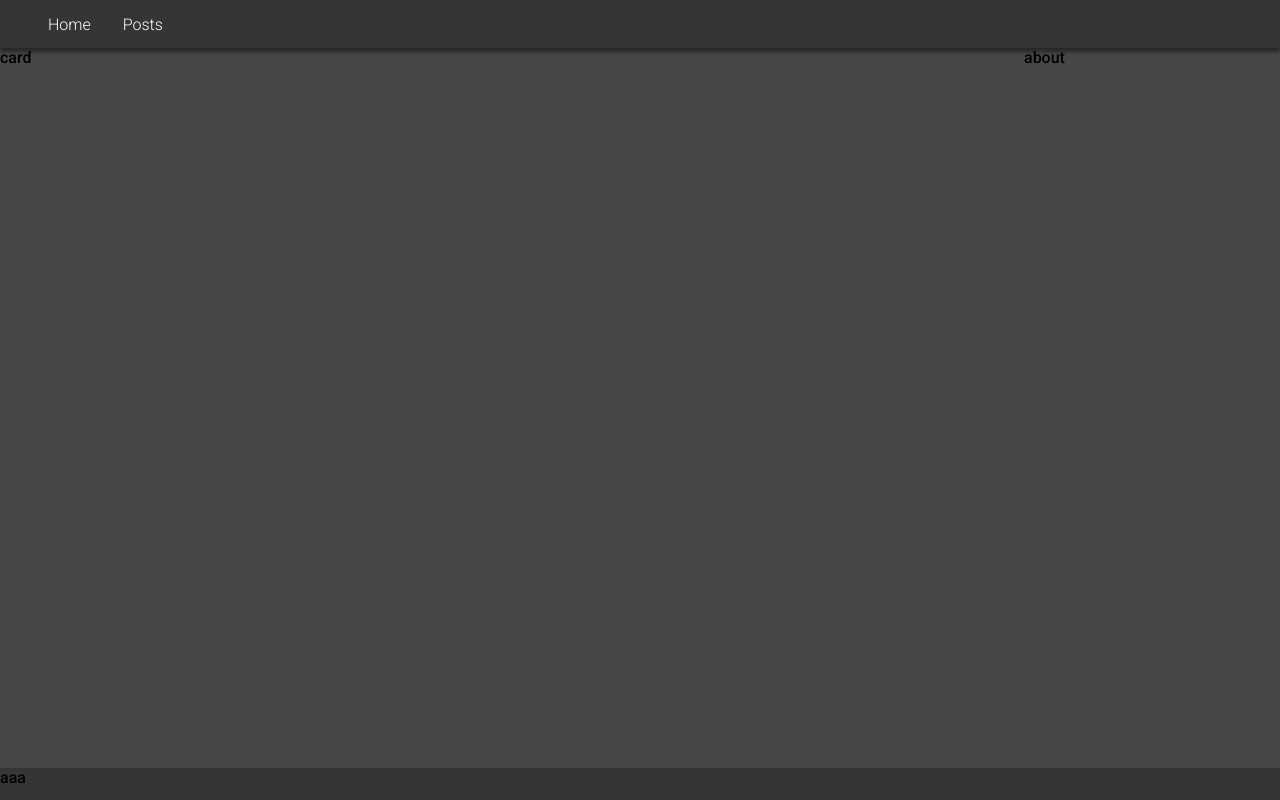
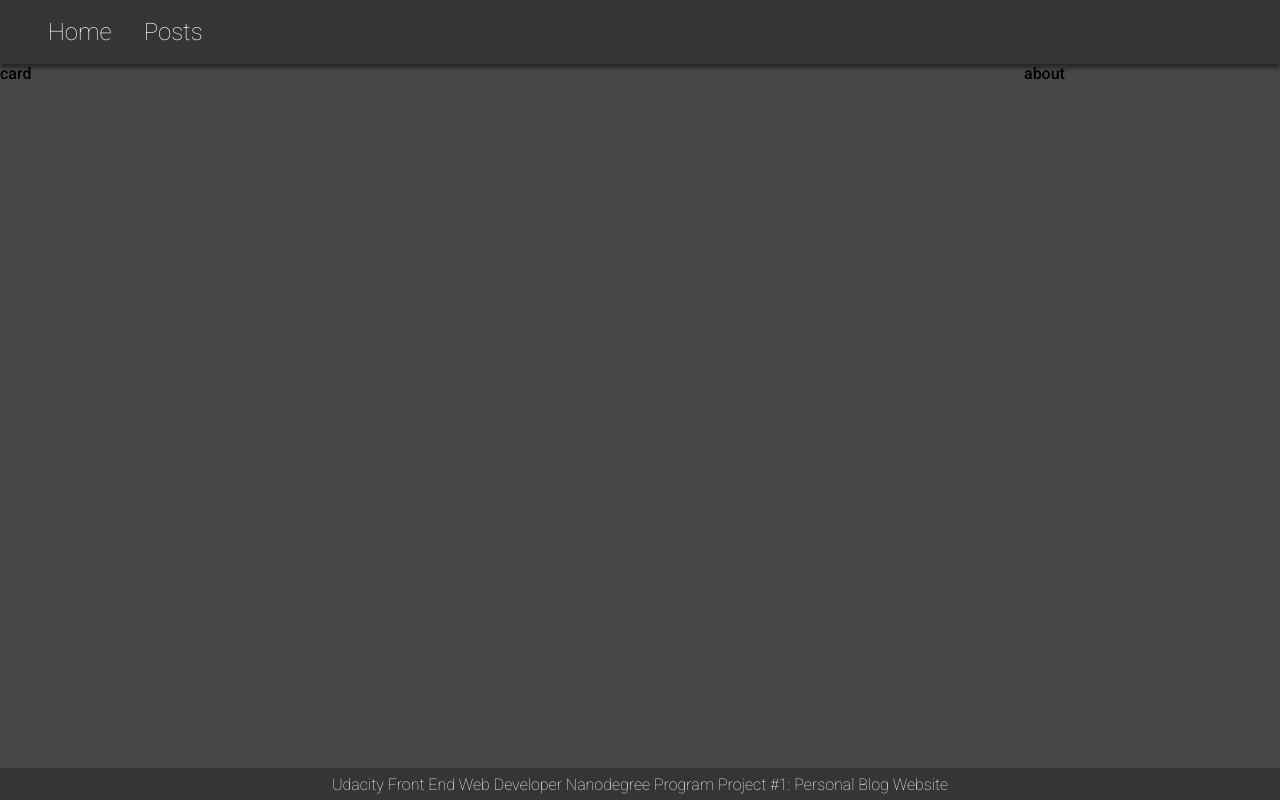
Before and after one commit to rere252/udacity-personal-blog, a plain HTML site: page index.html in a window 1280 px wide. Drawn offline with Linux system fonts and the light colour scheme.

Commit message:
feat: Footer

```diff
--- a/index.html
+++ b/index.html
@@ -19,7 +19,7 @@
       about
     </div>
     <footer>
-      aaa
+      <div>Udacity Front End Web Developer Nanodegree Program Project #1: Personal Blog Website</div>
     </footer>
   </body>
 </html>
--- a/styles/index.css
+++ b/styles/index.css
@@ -7,7 +7,7 @@ body {
   font-family: "Roboto", sans-serif;
   display: grid;
   grid-template-columns: repeat(5, 1fr);
-  grid-template-rows: 3rem 1fr 2rem;
+  grid-template-rows: 4rem 1fr 2rem;
   grid-template-areas:
     "nav  nav  nav  nav  nav"
     "card card card card about"
@@ -27,7 +27,8 @@ body {
 }
 
 .header-nav > a {
-  font-weight: 300;
+  font-weight: 200;
+  font-size: 1.5rem;
   color: #fff;
   text-decoration: none;
   margin: 0 1rem 0;
@@ -46,7 +47,12 @@ body {
 /* Footer */
 footer {
   grid-area: ft;
+  display: flex;
+  justify-content: center;
+  align-items: center;
   background: #353535;
+  color: #fff;
+  font-weight: 200;
 }
 
 /*
```
